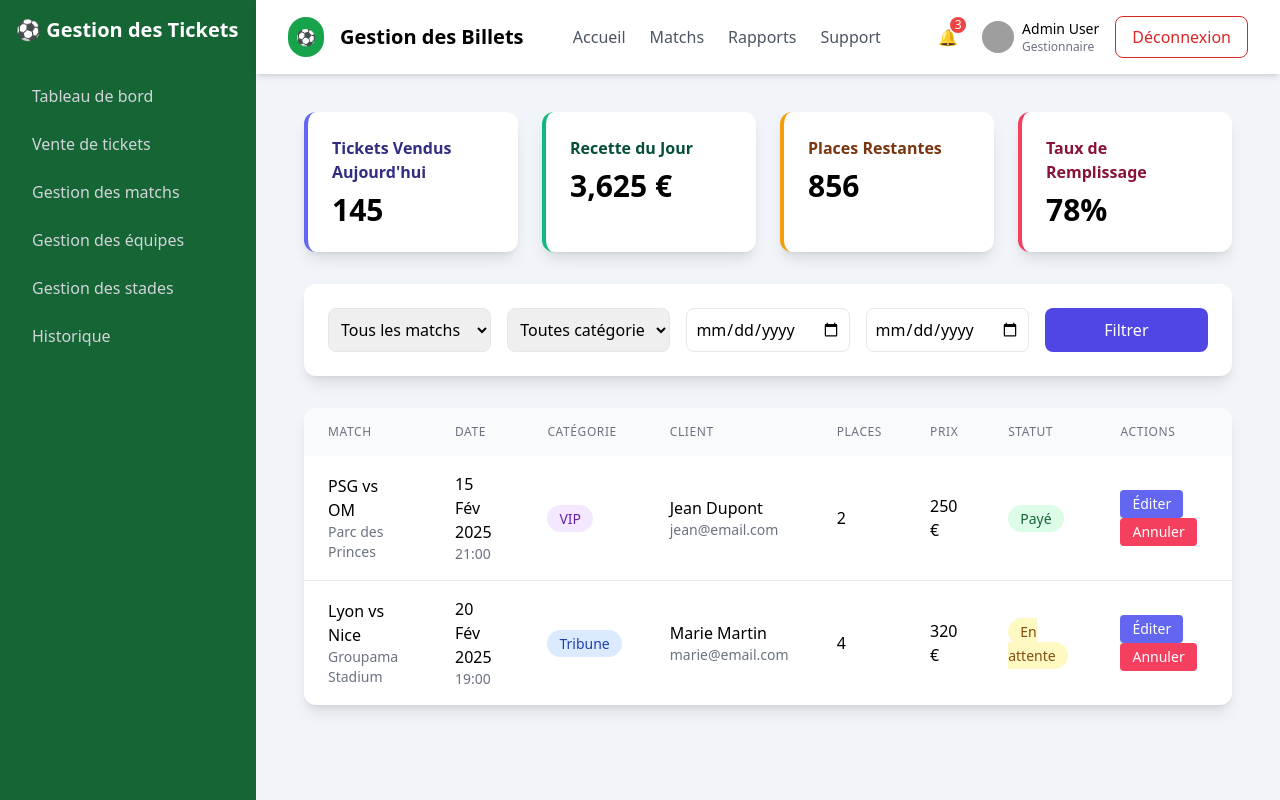
After one commit to Abdelouafi-oubenali/Fast-football-tickets, a PHP site: page /app/views/dashboard/Vendeur/G_achats.php in a window 1280 px wide. The commit adds this page. Run offline with PHP 8.4, Linux system fonts and the light colour scheme; some libraries are stand-ins or nearby versions; grey boxes are pictures that could not be loaded.

Commit message:
parti fronte page admin et vender

```diff
--- /dev/null
+++ b/app/views/dashboard/Vendeur/G_achats.php
@@ -0,0 +1,141 @@
+<!DOCTYPE html>
+<html lang="fr">
+<head>
+    <meta charset="UTF-8">
+    <meta name="viewport" content="width=device-width, initial-scale=1.0">
+    <title>Administration des Tickets - Matchs</title>
+    <script src="https://cdn.tailwindcss.com"></script>
+</head>
+<body class="bg-slate-100">
+    <!-- Navigation -->
+    <?php include "../../layout/header.php" ?>
+
+  <?php include "../../layout/nav.php" ?>
+  <main class="ml-64 pt-20 p-8">
+    <div class="container mx-auto px-4 py-8">
+        <!-- Stats Cards -->
+        <div class="grid grid-cols-1 md:grid-cols-4 gap-6 mb-8">
+            <div class="bg-white rounded-xl shadow-lg p-6 border-l-4 border-indigo-500">
+                <h3 class="text-indigo-900 font-semibold mb-2">Tickets Vendus Aujourd'hui</h3>
+                <p class="text-3xl font-bold">145</p>
+            </div>
+            <div class="bg-white rounded-xl shadow-lg p-6 border-l-4 border-emerald-500">
+                <h3 class="text-emerald-900 font-semibold mb-2">Recette du Jour</h3>
+                <p class="text-3xl font-bold">3,625 €</p>
+            </div>
+            <div class="bg-white rounded-xl shadow-lg p-6 border-l-4 border-amber-500">
+                <h3 class="text-amber-900 font-semibold mb-2">Places Restantes</h3>
+                <p class="text-3xl font-bold">856</p>
+            </div>
+            <div class="bg-white rounded-xl shadow-lg p-6 border-l-4 border-rose-500">
+                <h3 class="text-rose-900 font-semibold mb-2">Taux de Remplissage</h3>
+                <p class="text-3xl font-bold">78%</p>
+            </div>
+        </div>
+
+        <!-- Filtres -->
+        <div class="bg-white rounded-xl shadow-lg p-6 mb-8">
+            <div class="grid grid-cols-1 md:grid-cols-5 gap-4">
+                <select class="p-2 border rounded-lg">
+                    <option>Tous les matchs</option>
+                    <option>PSG vs OM</option>
+                    <option>Lyon vs Nice</option>
+                    <option>Monaco vs Lille</option>
+                </select>
+                <select class="p-2 border rounded-lg">
+                    <option>Toutes catégories</option>
+                    <option>VIP</option>
+                    <option>Tribune</option>
+                    <option>Pelouse</option>
+                </select>
+                <input type="date" class="p-2 border rounded-lg">
+                <input type="date" class="p-2 border rounded-lg">
+                <button class="bg-indigo-600 text-white px-4 py-2 rounded-lg hover:bg-indigo-700">
+                    Filtrer
+                </button>
+            </div>
+        </div>
+
+        <!-- Table -->
+        <div class="bg-white rounded-xl shadow-lg overflow-hidden">
+            <table class="w-full">
+                <thead class="bg-gray-50">
+                    <tr>
+                        <th class="px-6 py-4 text-left text-xs font-medium text-gray-500 uppercase tracking-wider">Match</th>
+                        <th class="px-6 py-4 text-left text-xs font-medium text-gray-500 uppercase tracking-wider">Date</th>
+                        <th class="px-6 py-4 text-left text-xs font-medium text-gray-500 uppercase tracking-wider">Catégorie</th>
+                        <th class="px-6 py-4 text-left text-xs font-medium text-gray-500 uppercase tracking-wider">Client</th>
+                        <th class="px-6 py-4 text-left text-xs font-medium text-gray-500 uppercase tracking-wider">Places</th>
+                        <th class="px-6 py-4 text-left text-xs font-medium text-gray-500 uppercase tracking-wider">Prix</th>
+                        <th class="px-6 py-4 text-left text-xs font-medium text-gray-500 uppercase tracking-wider">Statut</th>
+                        <th class="px-6 py-4 text-left text-xs font-medium text-gray-500 uppercase tracking-wider">Actions</th>
+                    </tr>
+                </thead>
+                <tbody class="divide-y divide-gray-200">
+                    <tr class="hover:bg-gray-50">
+                        <td class="px-6 py-4">
+                            <div class="font-medium">PSG vs OM</div>
+                            <div class="text-sm text-gray-500">Parc des Princes</div>
+                        </td>
+                        <td class="px-6 py-4">
+                            <div>15 Fév 2025</div>
+                            <div class="text-sm text-gray-500">21:00</div>
+                        </td>
+                        <td class="px-6 py-4">
+                            <span class="px-3 py-1 bg-purple-100 text-purple-800 rounded-full text-sm">VIP</span>
+                        </td>
+                        <td class="px-6 py-4">
+                            <div>Jean Dupont</div>
+                            <div class="text-sm text-gray-500">jean@email.com</div>
+                        </td>
+                        <td class="px-6 py-4">2</td>
+                        <td class="px-6 py-4 font-medium">250 €</td>
+                        <td class="px-6 py-4">
+                            <span class="px-3 py-1 bg-green-100 text-green-800 rounded-full text-sm">Payé</span>
+                        </td>
+                        <td class="px-6 py-4">
+                            <button class="bg-indigo-500 text-white px-3 py-1 rounded mr-2 hover:bg-indigo-600 text-sm">
+                                Éditer
+                            </button>
+                            <button class="bg-rose-500 text-white px-3 py-1 rounded hover:bg-rose-600 text-sm">
+                                Annuler
+                            </button>
+                        </td>
+                    </tr>
+                    <tr class="hover:bg-gray-50">
+                        <td class="px-6 py-4">
+                            <div class="font-medium">Lyon vs Nice</div>
+                            <div class="text-sm text-gray-500">Groupama Stadium</div>
+                        </td>
+                        <td class="px-6 py-4">
+                            <div>20 Fév 2025</div>
+                            <div class="text-sm text-gray-500">19:00</div>
+                        </td>
+                        <td class="px-6 py-4">
+                            <span class="px-3 py-1 bg-blue-100 text-blue-800 rounded-full text-sm">Tribune</span>
+                        </td>
+                        <td class="px-6 py-4">
+                            <div>Marie Martin</div>
+                            <div class="text-sm text-gray-500">marie@email.com</div>
+                        </td>
+                        <td class="px-6 py-4">4</td>
+                        <td class="px-6 py-4 font-medium">320 €</td>
+                        <td class="px-6 py-4">
+                            <span class="px-3 py-1 bg-yellow-100 text-yellow-800 rounded-full text-sm">En attente</span>
+                        </td>
+                        <td class="px-6 py-4">
+                            <button class="bg-indigo-500 text-white px-3 py-1 rounded mr-2 hover:bg-indigo-600 text-sm">
+                                Éditer
+                            </button>
+                            <button class="bg-rose-500 text-white px-3 py-1 rounded hover:bg-rose-600 text-sm">
+                                Annuler
+                            </button>
+                        </td>
+                    </tr>
+                </tbody>
+            </table>
+        </div>
+    </div>
+  </main>
+</body>
+</html>
--- a/app/views/dashboard/admin/G_match.php
+++ b/app/views/dashboard/admin/G_match.php
@@ -7,6 +7,7 @@
     <script src="https://cdnjs.cloudflare.com/ajax/libs/tailwindcss/2.2.19/tailwind.min.js"></script>
     <script src="https://unpkg.com/@tailwindcss/browser@4"></script>
     <link rel="stylesheet" href="https://use.fontawesome.com/releases/v5.3.1/css/all.css">
+
 
 
 </head>
--- a/app/views/layout/nav.php
+++ b/app/views/layout/nav.php
@@ -7,7 +7,7 @@
                     </a>
                 </li>
                 <li>
-                    <a href="#" class="text-gray-300 hover:text-white block py-2 px-4 rounded hover:bg-green-700">
+                    <a href="../Vendeur/G_achats.php" class="text-gray-300 hover:text-white block py-2 px-4 rounded hover:bg-green-700">
                         Vente de tickets
                     </a>
                 </li>
```
Also changed, not shown: app/views/dashboard/admin/G_tecketes.php (added, +203 -0 lines), app/views/dashboard/admin/Vente.php (+208 -0 lines).
